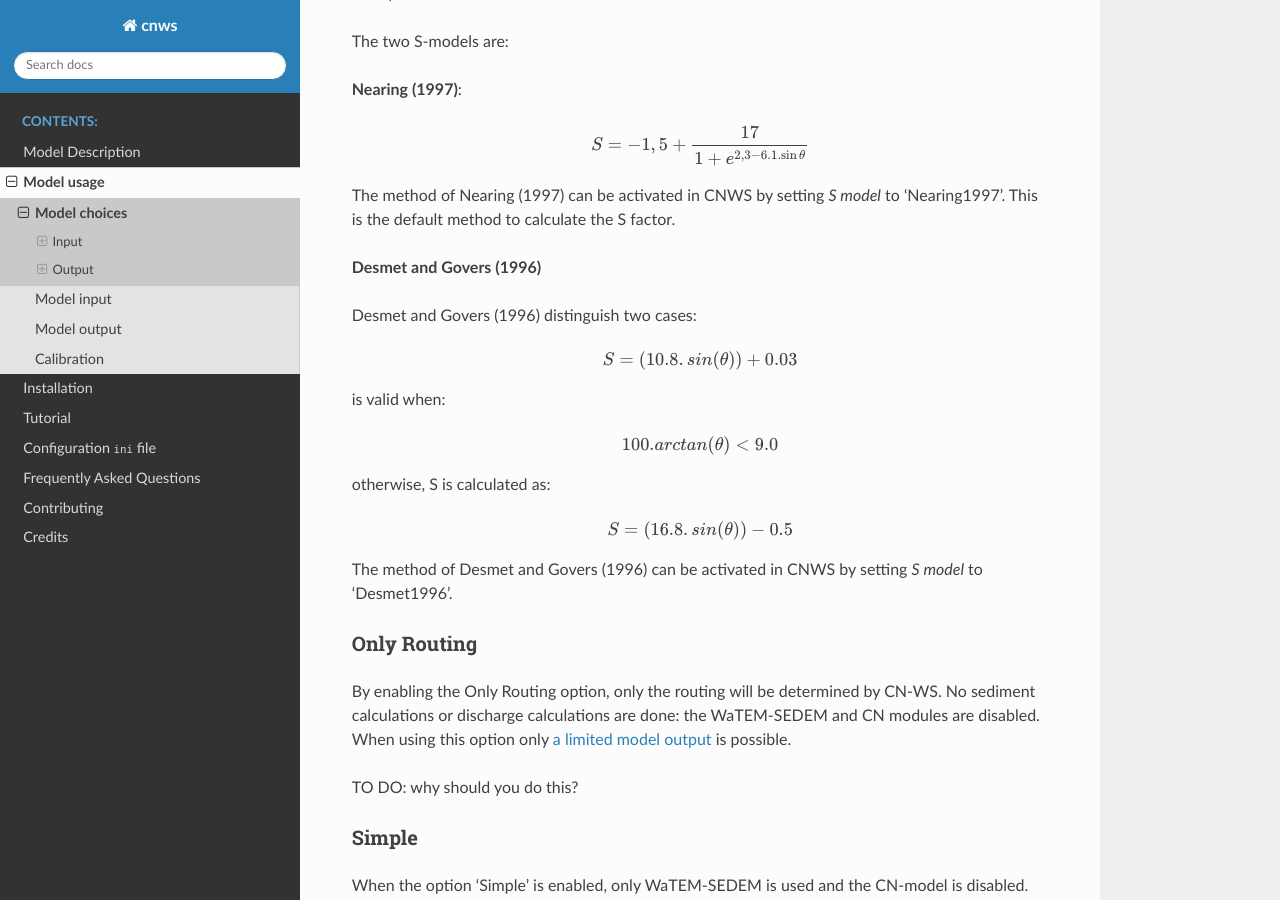
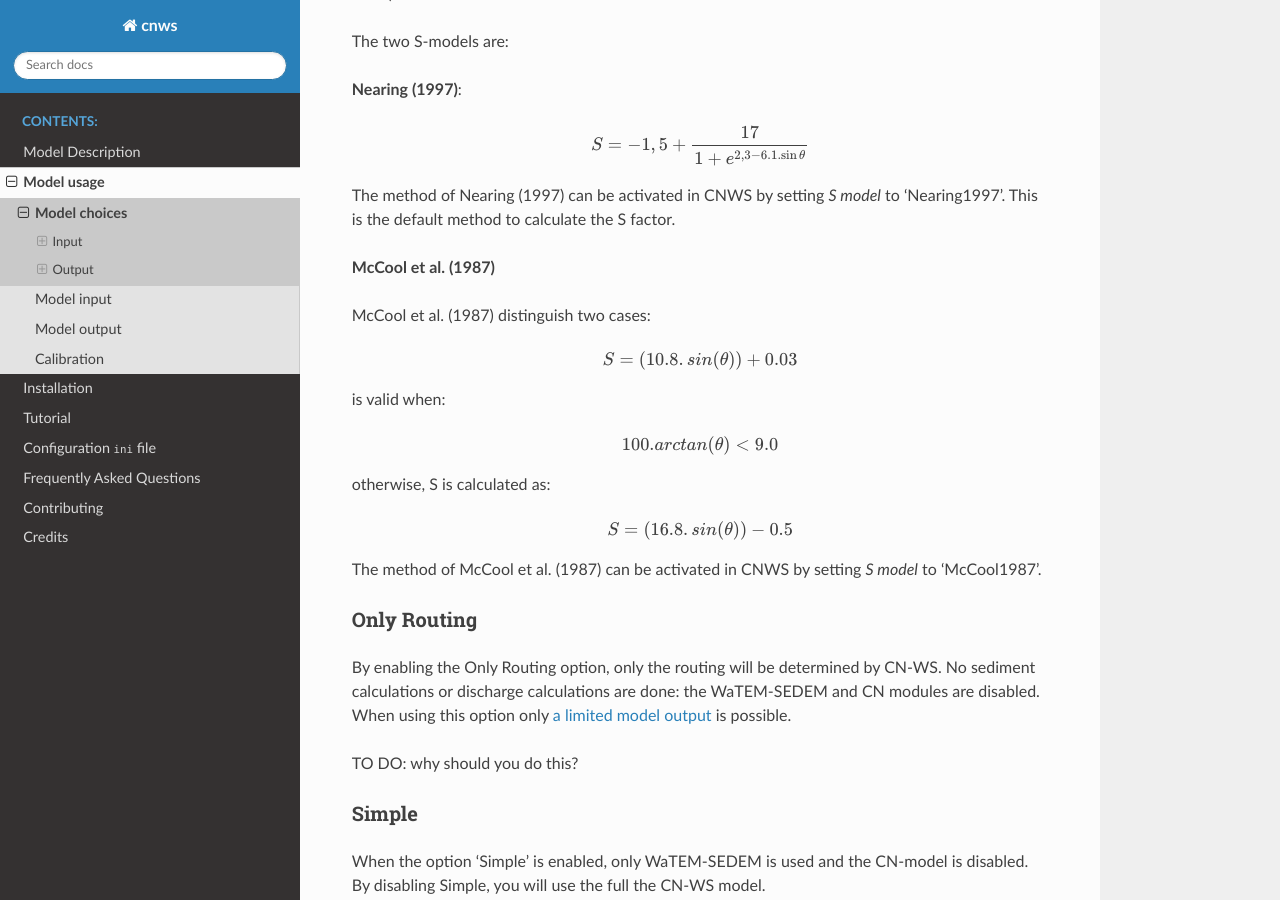
Before and after one commit to watem-sedem/watem-sedem, a Sphinx documentation site: the page built from docs/choices.rst, in a window 1280 px wide and 900 px high, scrolled down 1833 px. Built offline with Sphinx 7.4.7 and the Read the Docs theme 2.0.0, drawn with Linux system fonts in a browser that asks for light colours.

Commit message:
Convert Desmet1996 to McCool1987

```diff
--- a/docs/choices.rst
+++ b/docs/choices.rst
@@ -98,9 +98,9 @@ The two S-models are:
 The method of Nearing (1997) can be activated in CNWS by setting
 *S model* to 'Nearing1997'. This is the default method to calculate the S factor.
 
-**Desmet and Govers (1996)**
+**McCool et al. (1987)**
 
-Desmet and Govers (1996) distinguish two cases:
+McCool et al. (1987) distinguish two cases:
 
 .. math::
     S = (10.8.sin(\theta)) + 0.03
@@ -115,8 +115,8 @@ otherwise, S is calculated as:
 .. math::
     S = (16.8.sin(\theta)) - 0.5
 
-The method of Desmet and Govers (1996) can be activated in CNWS by setting
-*S model* to 'Desmet1996'.
+The method of McCool et al. (1987) can be activated in CNWS by setting
+*S model* to 'McCool1987'.
 
 Only Routing
 ############
```
